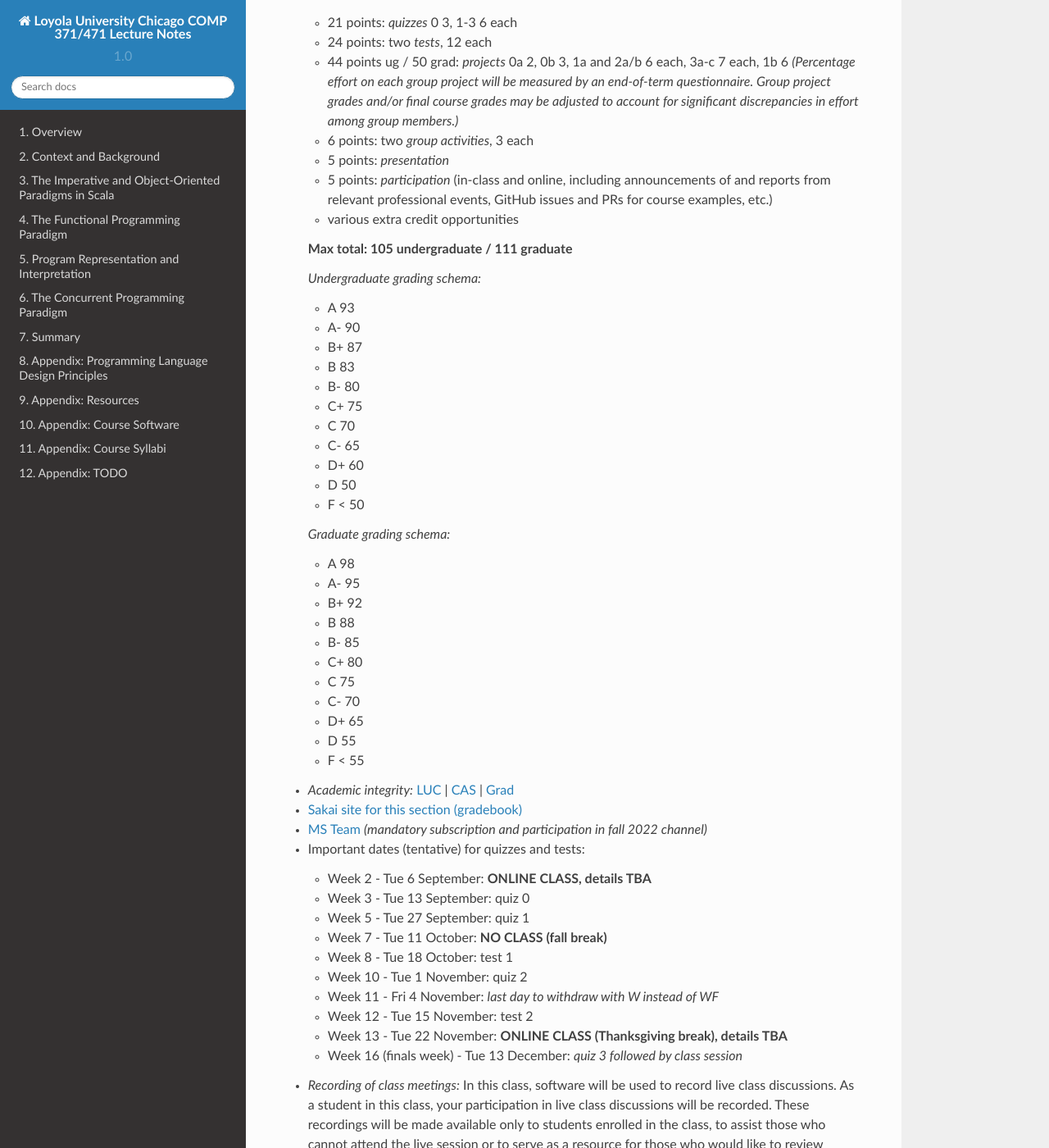
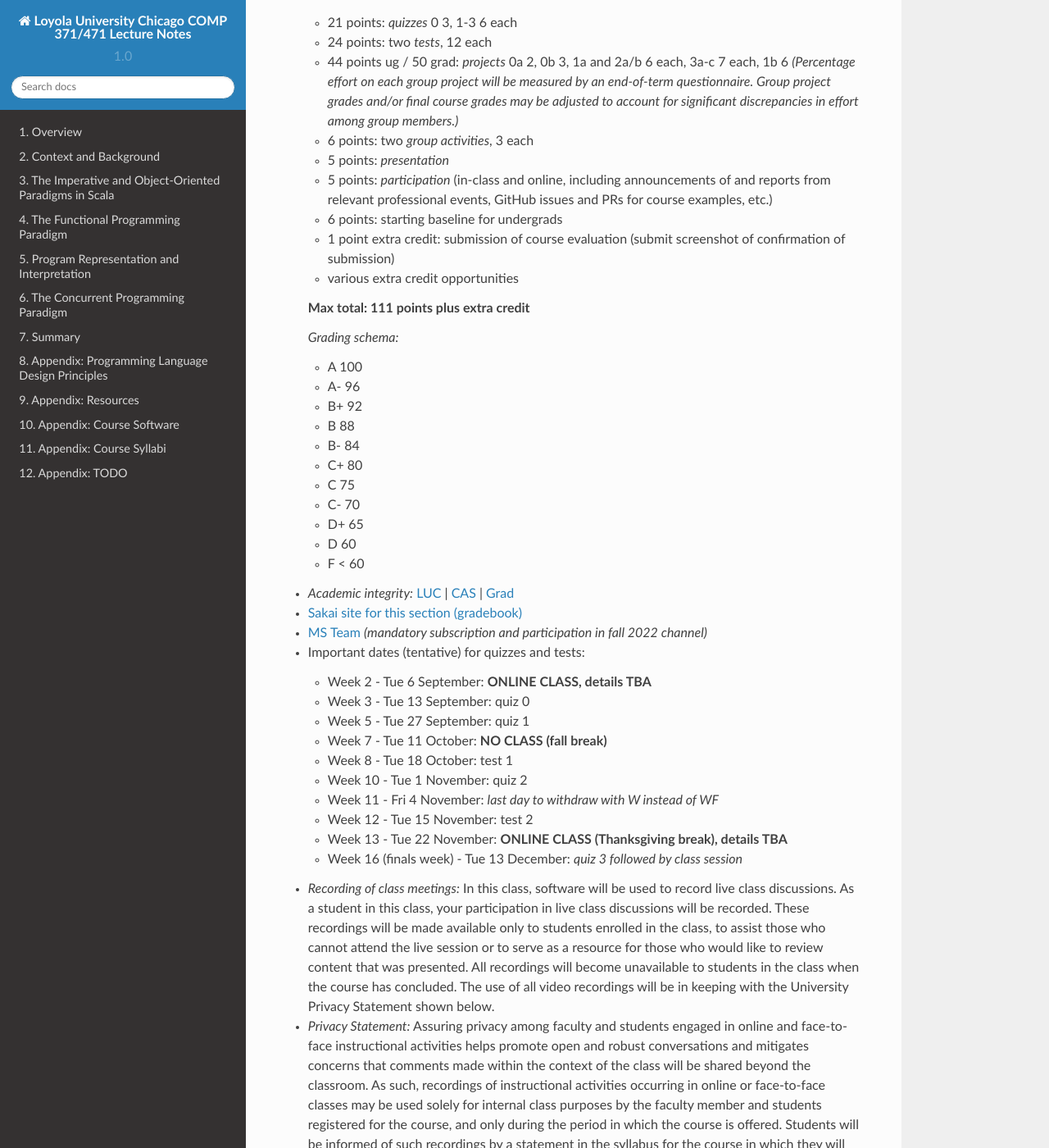
Before and after one commit to lucproglangcourse/lucproglangcourse.github.io, a Sphinx documentation site: the page built from source/syllabi/2022Fall.rst, in a window 1280 px wide and 1400 px high, scrolled down 1128 px. Shown: the whole window at 82% size. Built offline with Sphinx 7.4.7 and the Read the Docs theme 2.0.0, drawn with Linux system fonts in a browser that asks for light colours.

Commit message:
simplified grading schema
Signed-off-by: Konstantin Läufer <laufer@cs.luc.edu>

```diff
--- a/source/syllabi/2022Fall.rst
+++ b/source/syllabi/2022Fall.rst
@@ -55,37 +55,25 @@ Sections: 001 Fall 2022
   - 6 points: two *group activities*, 3 each
   - 5 points: *presentation*
   - 5 points: *participation* (in-class and online, including announcements of and reports from relevant professional events, GitHub issues and PRs for course examples, etc.)
+  - 6 points: starting baseline for undergrads
+  - 1 point extra credit: submission of course evaluation (submit screenshot of confirmation of submission)
   - various extra credit opportunities
 
-  **Max total: 105 undergraduate / 111 graduate**
+  **Max total: 111 points plus extra credit**
 
-  *Undergraduate grading schema:*
+  *Grading schema:*
 
-  - A 93
-  - A- 90
-  - B+ 87
-  - B 83
-  - B- 80
-  - C+ 75
-  - C 70
-  - C- 65
-  - D+ 60
-  - D 50
-  - F < 50
-
-  *Graduate grading schema:*
-
-  - A 98
-  - A- 95
+  - A 100
+  - A- 96
   - B+ 92
   - B 88
-  - B- 85
+  - B- 84
   - C+ 80
   - C 75
   - C- 70
   - D+ 65
-  - D 55
-  - F < 55
+  - D 60
+  - F < 60
 
 - *Academic integrity:* `LUC <https://www.luc.edu/academics/catalog/undergrad/reg_academicintegrity.shtml>`_ | `CAS <https://www.luc.edu/cas/advising/academicintegritystatement/>`_ | `Grad <https://www.luc.edu/gradschool/academics_policies.shtml>`_
 - `Sakai site for this section (gradebook) <https://sakai.luc.edu/portal/site/COMP_371_001_3918_1226>`_
```
